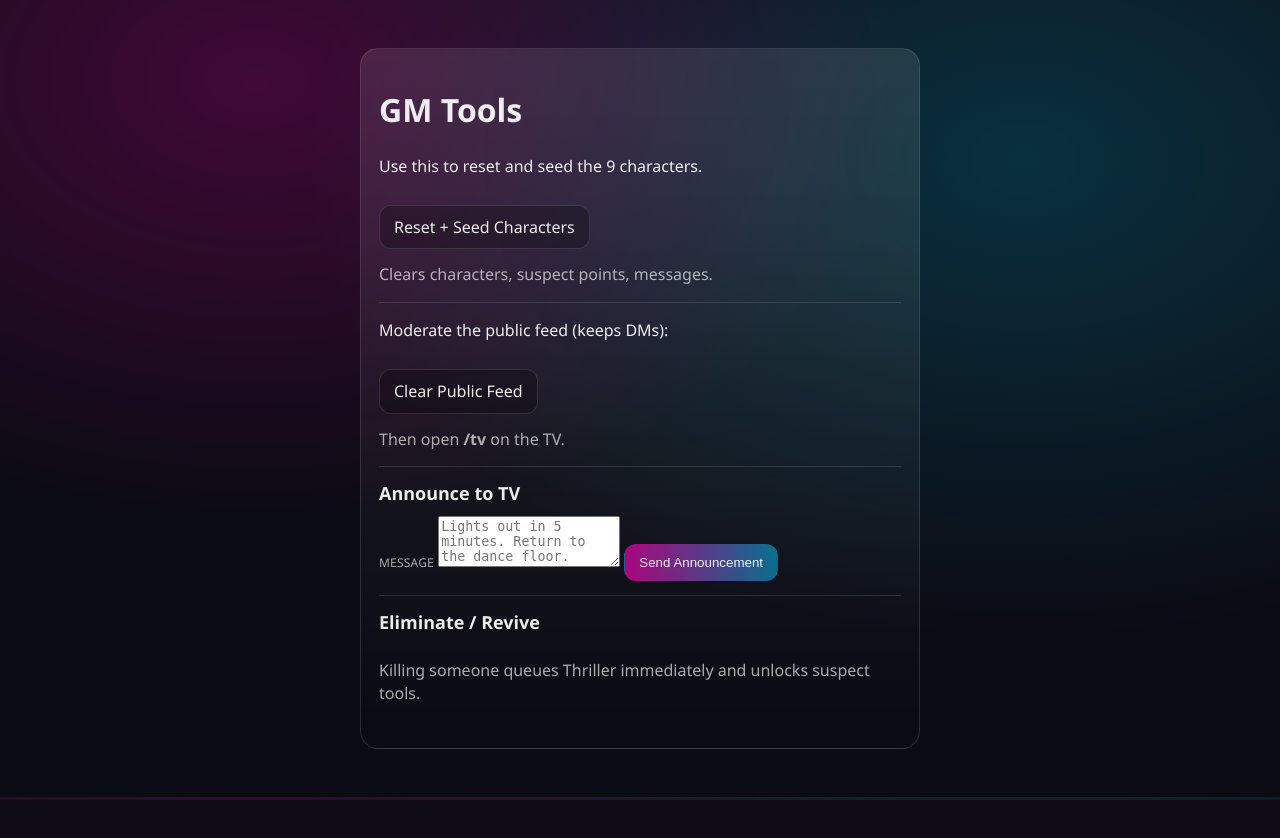
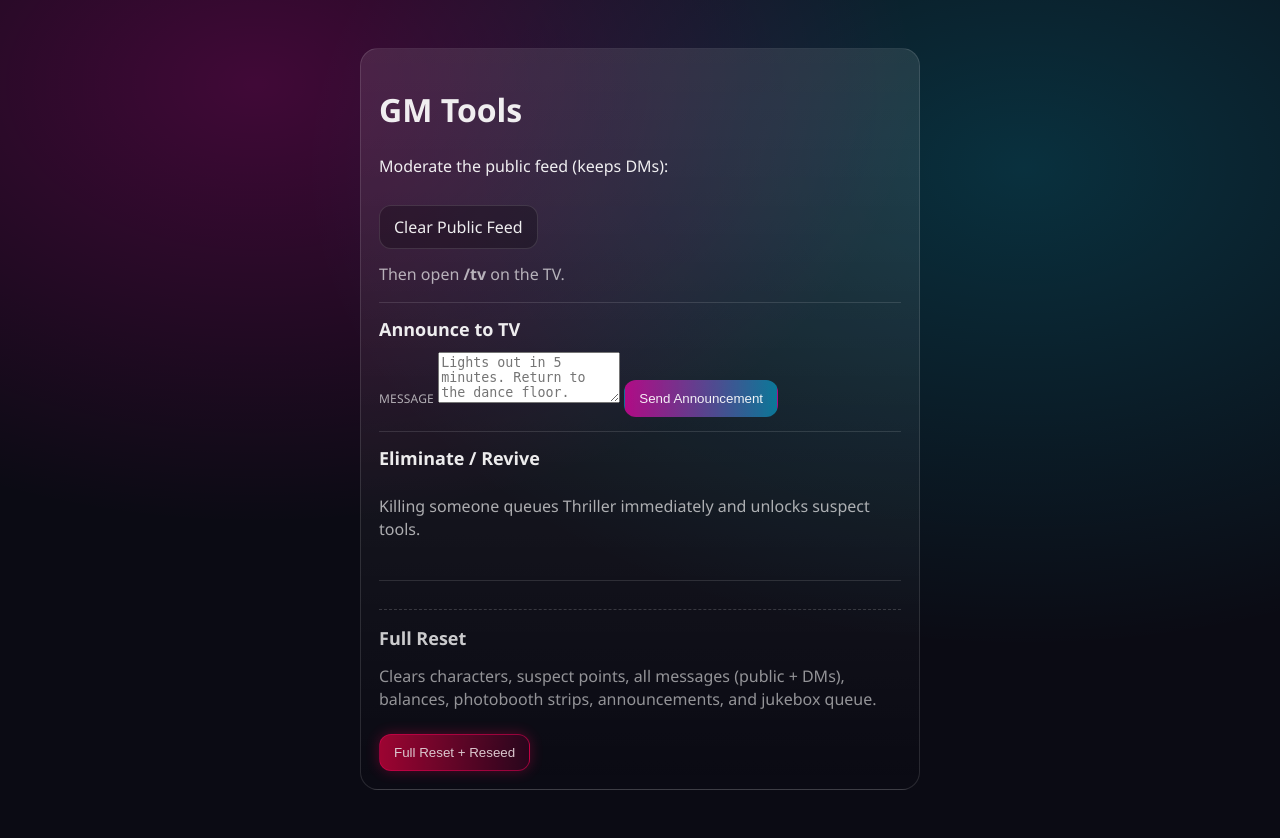
Before and after one commit to ryanderson14/MurderMystery, a Flask app: page /gm in a window 1280 px wide. Before the commit the page ends 800 px from the top, so only its background shows below. Run offline with Flask 3, Linux system fonts and the light colour scheme; data that the repository does not hold is empty.

Commit message:
Rough draft product. On to testing and updating characters

```diff
--- a/app.py
+++ b/app.py
@@ -238,10 +238,15 @@ def reset_and_seed():
     cur.execute("DROP TABLE IF EXISTS jukebox_queue")
     cur.execute("DROP TABLE IF EXISTS wallet_requests")
     cur.execute("DROP TABLE IF EXISTS wallet_notifications")
-    # photostrips are preserved on reset
+    cur.execute("DROP TABLE IF EXISTS photostrips")
     cur.execute("DROP TABLE IF EXISTS characters")
     conn.commit()
     conn.close()
+
+    if PHOTOBOOTH_DIR.exists():
+        for path in PHOTOBOOTH_DIR.iterdir():
+            if path.is_file():
+                path.unlink()
 
     init_db()
 
@@ -1241,7 +1246,7 @@ def gm_kill():
 
     return redirect(url_for("gm"))
 
-@app.route("/gm/seed")
+@app.route("/gm/seed", methods=["POST"])
 def gm_seed():
     reset_and_seed()
     last_accuse_times.clear()
@@ -1250,12 +1255,19 @@ def gm_seed():
     conn.close()
     for row in scores:
         socketio.emit("suspect_update", {"character_id": row["id"], "suspect_score": row["suspect_score"]})
-        socketio.emit("character_status", {"character_id": row["id"], "is_alive": True, "suspect_score": row["suspect_score"]})
+        socketio.emit("character_status", {"character_id": row["id"], "is_alive": bool(row["is_alive"]), "suspect_score": row["suspect_score"]})
     socketio.emit("phase_change", {"phase_two": False})
     socketio.emit("public_cleared")
+    socketio.emit("photobooth_clear")
+    socketio.emit("announcement_clear")
     socketio.emit("jukebox_stop")
     socketio.emit("jukebox_queue", [])
-    return redirect(url_for("tv"))
+    return redirect(url_for("gm"))
+
+
+@app.route("/gm/seed", methods=["GET"])
+def gm_seed_get():
+    return redirect(url_for("gm"))
 
 @app.route("/gm/clear_public")
 def gm_clear_public():
--- a/config.json
+++ b/config.json
@@ -20,7 +20,7 @@
       "is_alive": 1,
       "suspect_score": 0,
       "balance": 500,
-      "login_code": "COACH2"
+      "login_code": "MOUSE"
     },
     {
       "name": "Dolly Dancer",
@@ -30,7 +30,7 @@
       "is_alive": 1,
       "suspect_score": 0,
       "balance": 500,
-      "login_code": "DOLLY1"
+      "login_code": "WHISP"
     },
     {
       "name": "Cindy Sensational",
@@ -40,7 +40,7 @@
       "is_alive": 1,
       "suspect_score": 0,
       "balance": 500,
-      "login_code": "CINDY5"
+      "login_code": "STYLE"
     },
     {
       "name": "Peter Prez",
@@ -50,7 +50,7 @@
       "is_alive": 1,
       "suspect_score": 0,
       "balance": 500,
-      "login_code": "PETER9"
+      "login_code": "DINGY"
     },
     {
       "name": "Gabby Backer",
@@ -60,7 +60,7 @@
       "is_alive": 1,
       "suspect_score": 0,
       "balance": 500,
-      "login_code": "GABBY6"
+      "login_code": "TOOLS"
     },
     {
       "name": "Bobby Backer",
@@ -70,7 +70,7 @@
       "is_alive": 1,
       "suspect_score": 0,
       "balance": 500,
-      "login_code": "BOBBY4"
+      "login_code": "SPLAT"
     },
     {
       "name": "Clerical Katie",
@@ -80,7 +80,7 @@
       "is_alive": 1,
       "suspect_score": 0,
       "balance": 500,
-      "login_code": "KATIE3"
+      "login_code": "PIANO"
     },
     {
       "name": "Kevin Catcher",
@@ -90,7 +90,7 @@
       "is_alive": 1,
       "suspect_score": 0,
       "balance": 500,
-      "login_code": "KEVIN8"
+      "login_code": "TANGY"
     },
     {
       "name": "Sally Spirit",
@@ -100,7 +100,7 @@
       "is_alive": 1,
       "suspect_score": 0,
       "balance": 500,
-      "login_code": "SALLY7"
+      "login_code": "BRIDE"
     }
   ]
 }
--- a/static/style.css
+++ b/static/style.css
@@ -513,6 +513,13 @@ body.phase-two .player-card.top-suspect .score-bubble {
 .gm-row-name { font-weight: 800; }
 .gm-row-role { color: var(--muted); font-size: 13px; }
 .gm-row-status { font-size: 12px; color: var(--muted); text-transform: uppercase; letter-spacing: 0.5px; }
+.gm-danger {
+  margin-top: 28px;
+  padding-top: 16px;
+  border-top: 1px dashed rgba(255,255,255,0.2);
+  opacity: 0.85;
+}
+.gm-danger .btn { margin-top: 8px; }
 .btn {
   display: inline-block;
   margin-top: 12px;
--- a/templates/gm.html
+++ b/templates/gm.html
@@ -9,10 +9,6 @@
 <body class="gm {{ 'phase-two' if phase_two else 'phase-one' }}">
   <div class="gm-wrap">
     <h1>GM Tools</h1>
-    <p>Use this to reset and seed the 9 characters.</p>
-    <a class="btn" href="/gm/seed">Reset + Seed Characters</a>
-    <p class="hint">Clears characters, suspect points, messages.</p>
-    <hr class="divider" />
     <p>Moderate the public feed (keeps DMs):</p>
     <a class="btn" href="/gm/clear_public">Clear Public Feed</a>
     <p class="hint">Then open <strong>/tv</strong> on the TV.</p>
@@ -49,6 +45,15 @@
         {% endfor %}
       </div>
     </div>
+    <hr class="divider" />
+    <div class="gm-danger">
+      <div class="panel-title">Full Reset</div>
+      <p class="hint">Clears characters, suspect points, all messages (public + DMs), balances, photobooth strips, announcements, and jukebox queue.</p>
+      <form action="/gm/seed" method="post" onsubmit="return confirm('This will wipe everything and reseed the game. Continue?');">
+        <button class="btn danger" type="submit">Full Reset + Reseed</button>
+      </form>
+    </div>
+
   </div>
 </body>
 </html>
```
Also changed, not shown: templates/photobooth.html (+7 -7 lines), templates/tv.html (+12 -0 lines).
